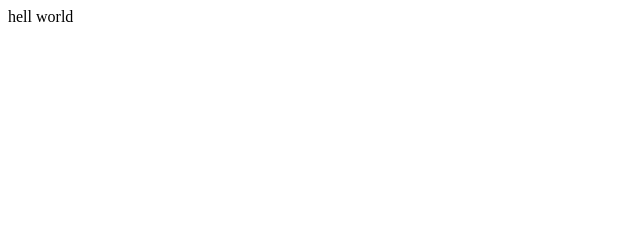
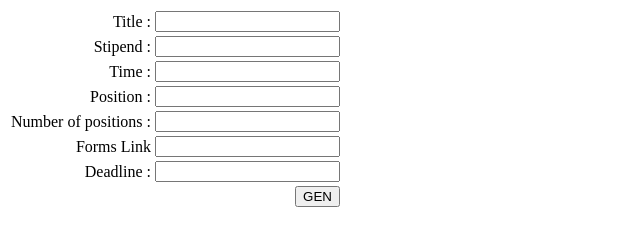
Before and after one commit to soham04/message-gen2, a plain HTML site: page index.html in a window 1280 px wide. Shown: the whole page, without its empty margins (0-640 px from the left). Drawn offline with Linux system fonts and the light colour scheme.

Commit message:
testing js vairables

```diff
--- a/index.html
+++ b/index.html
@@ -1,5 +1,6 @@
 <!DOCTYPE html>
 <html lang="en">
+
 <head>
     <meta charset="UTF-8">
     <meta http-equiv="X-UA-Compatible" content="IE=edge">
@@ -8,7 +9,62 @@
     <script type="text/javascript" src="script.js"></script>
 
 </head>
+
+
 <body>
-    hell world
+    <table>
+        <tr>
+            <td align="right">Title : </td>
+            <td>
+                <input type="text">
+            </td>
+        </tr>
+        <tr>
+            <td align="right">Stipend : </td>
+            <td>
+                <input type="text">
+            </td>
+        </tr>
+        <tr>
+            <td align="right">Time : </td>
+            <td>
+                <input type="text">
+            </td>
+        </tr>
+        <tr>
+            <td align="right">Position : </td>
+            <td>
+                <input type="text">
+            </td>
+        </tr>
+        <tr>
+            <td align="right">Number of positions : </td>
+            <td>
+                <input type="text">
+            </td>
+        </tr>
+        <tr>
+            <td align="right">Forms Link</td>
+            <td>
+                <input type="text">
+            </td>
+        </tr>
+        <tr>
+            <td align="right">Deadline : </td>
+            <td>
+                <input type="text">
+            </td>
+        </tr>
+        <tr>
+            <td align="right"> </td>
+            <td align="right">
+                <button>GEN</button>
+            </td>
+        </tr>
+
+
+    </table>
 </body>
+
+
 </html>
--- a/script.js
+++ b/script.js
@@ -0,0 +1 @@
+let r = "hi"
```
